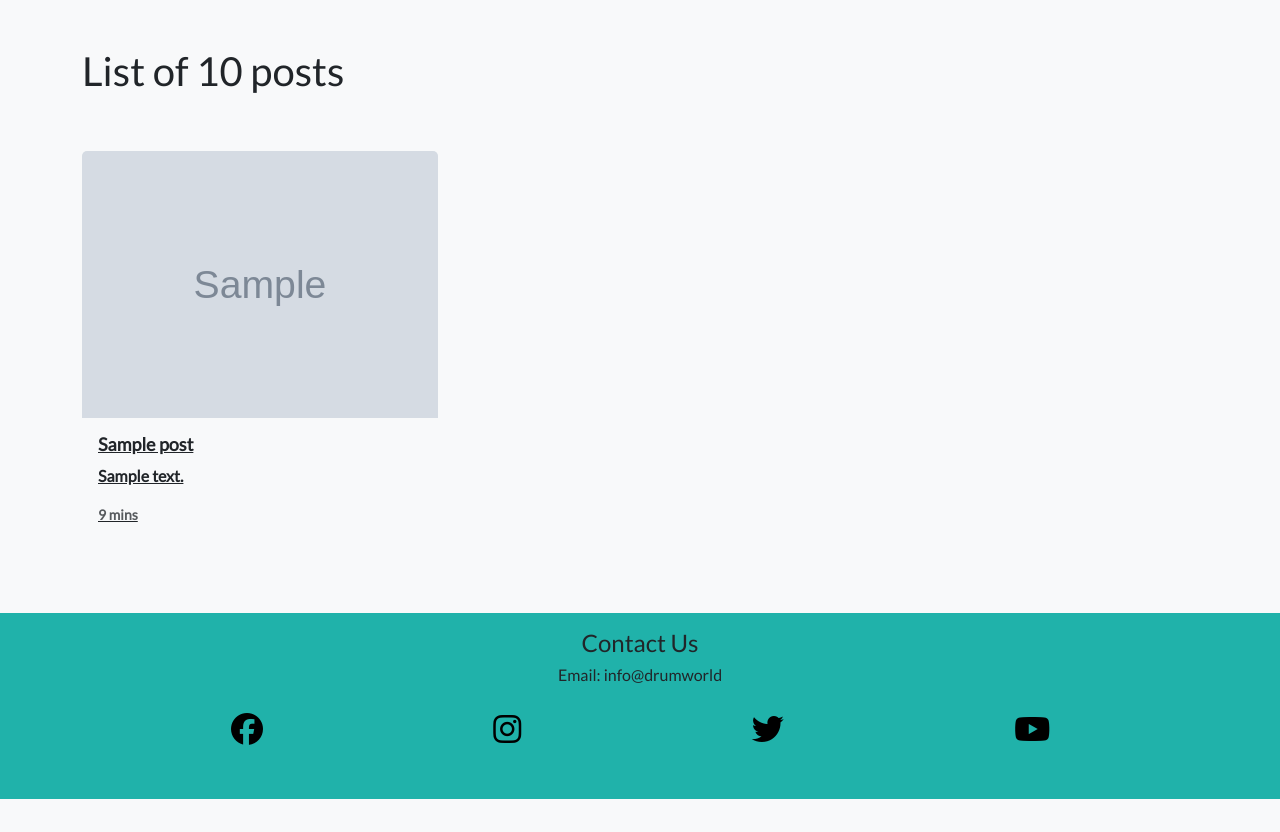
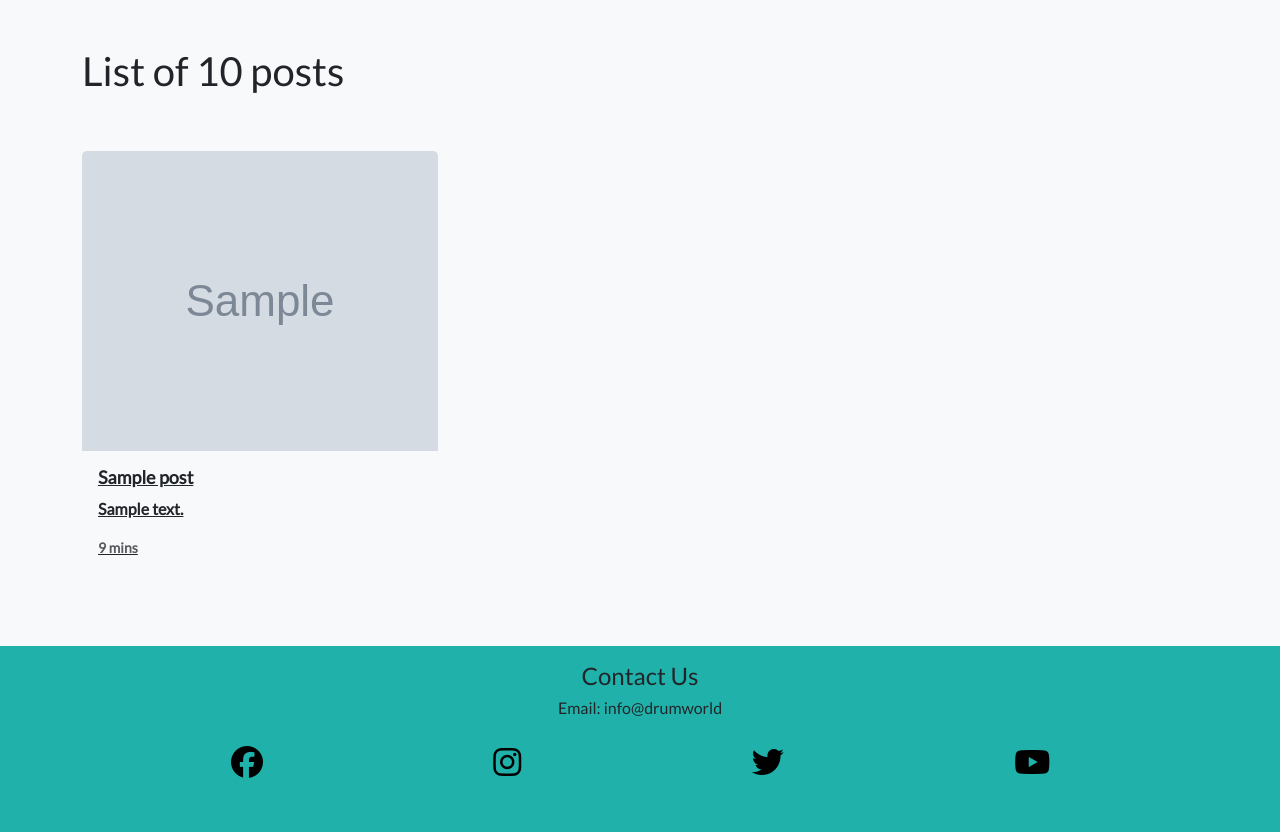
Before and after one commit to jlindeloef/drumworld, a Django app: template templates/category.html in a window 1280 px wide. Shown: the part 87-919 px from the top of the page. Before the commit the page ends 886 px from the top, so only its background shows below. Run offline with Django 3.2, Linux system fonts and the light colour scheme; the template is opened without the code that fills it: most values are stand-ins (such as "Sample title", 1, 10 or a date in 2020); grey boxes marked "Sample" are stand-in pictures; some libraries are stand-ins or nearby versions.

Commit message:
Adding style to the images.

```diff
--- a/static/css/style.css
+++ b/static/css/style.css
@@ -30,6 +30,10 @@ body {
     border: none;
    /* box-shadow: 2px 5px; */
     background-color: transparent;
+}
+
+.card-img-top {
+    height: 300px;
 }
 
 .image-container {
```
